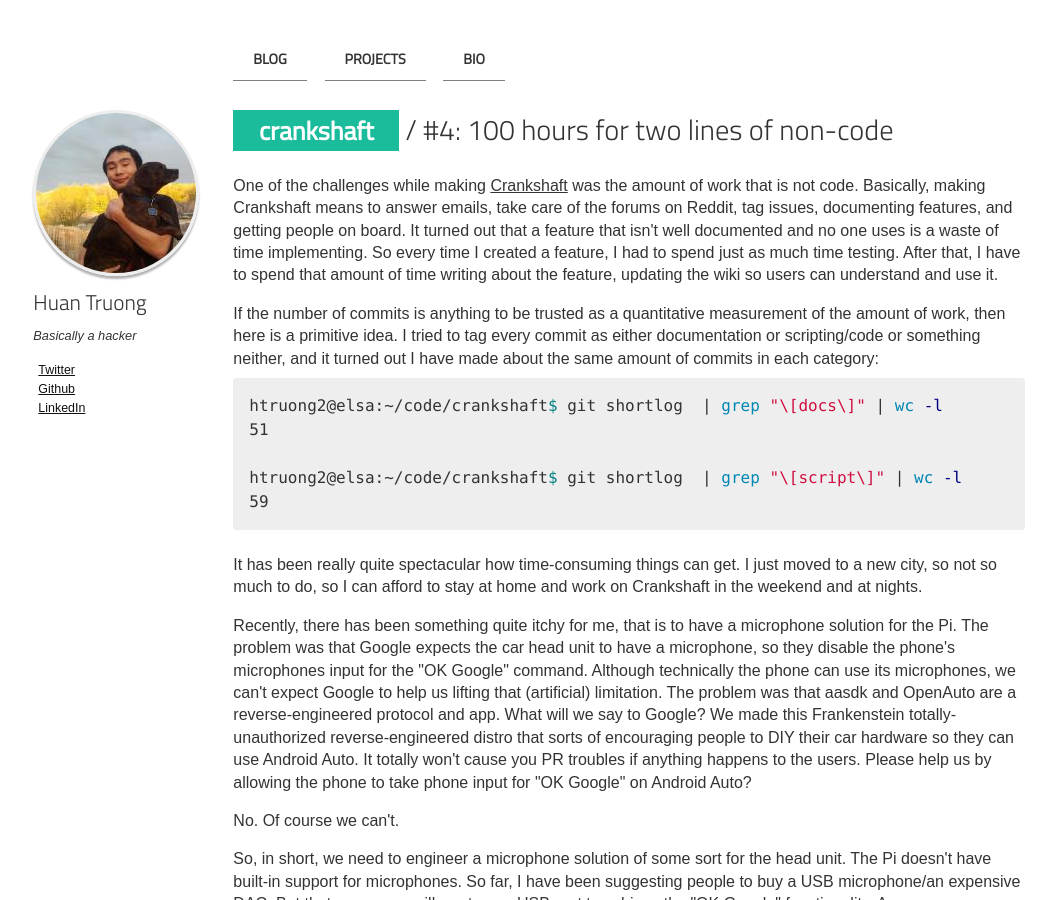
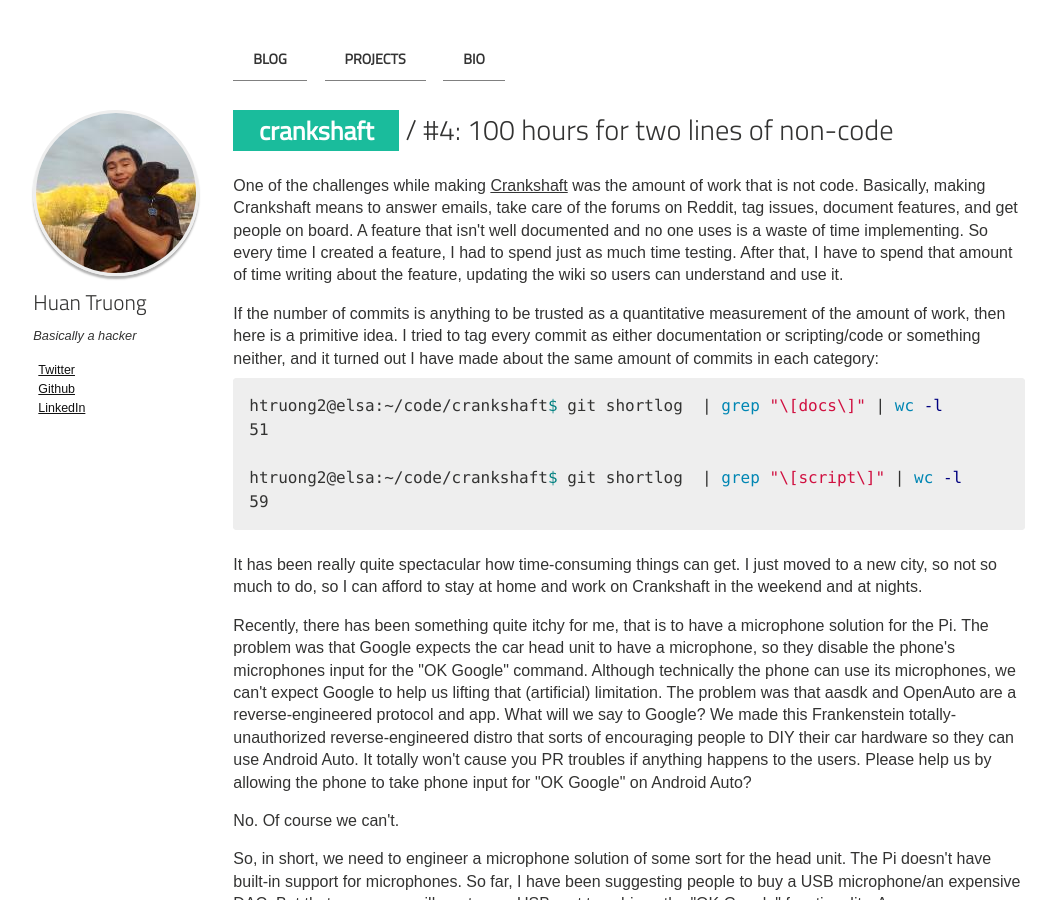
Before and after one commit to htruong/htruong.github.io, a Jekyll site: the page built from _posts/2018-04-24-crankshaft-100-hours-for-two-lines-of-non-code.md, in a window 1280 px wide and 900 px high. Shown: the whole window, without its empty margins (115-1171 px from the left). Built offline with Jekyll 4.4.1, drawn with Linux system fonts in a browser that asks for light colours.

Commit message:
[blog] words on crankshaft blog 4

```diff
--- a/_posts/2018-04-24-crankshaft-100-hours-for-two-lines-of-non-code.md
+++ b/_posts/2018-04-24-crankshaft-100-hours-for-two-lines-of-non-code.md
@@ -5,7 +5,7 @@
 ---
 
 
-One of the challenges while making [Crankshaft](http://getcrankshaft.com/) was the amount of work that is not code. Basically, making Crankshaft means to answer emails, take care of the forums on Reddit, tag issues, documenting features, and getting people on board. It turned out that a feature that isn't well documented and no one uses is a waste of time implementing. So every time I created a feature, I had to spend just as much time testing. After that, I have to spend that amount of time writing about the feature, updating the wiki so users can understand and use it.
+One of the challenges while making [Crankshaft](http://getcrankshaft.com/) was the amount of work that is not code. Basically, making Crankshaft means to answer emails, take care of the forums on Reddit, tag issues, document features, and get people on board. A feature that isn't well documented and no one uses is a waste of time implementing. So every time I created a feature, I had to spend just as much time testing. After that, I have to spend that amount of time writing about the feature, updating the wiki so users can understand and use it.
 
 If the number of commits is anything to be trusted as a quantitative measurement of the amount of work, then here is a primitive idea. I tried to tag every commit as either documentation or scripting/code or something neither, and it turned out I have made about the same amount of commits in each category:
 
```
